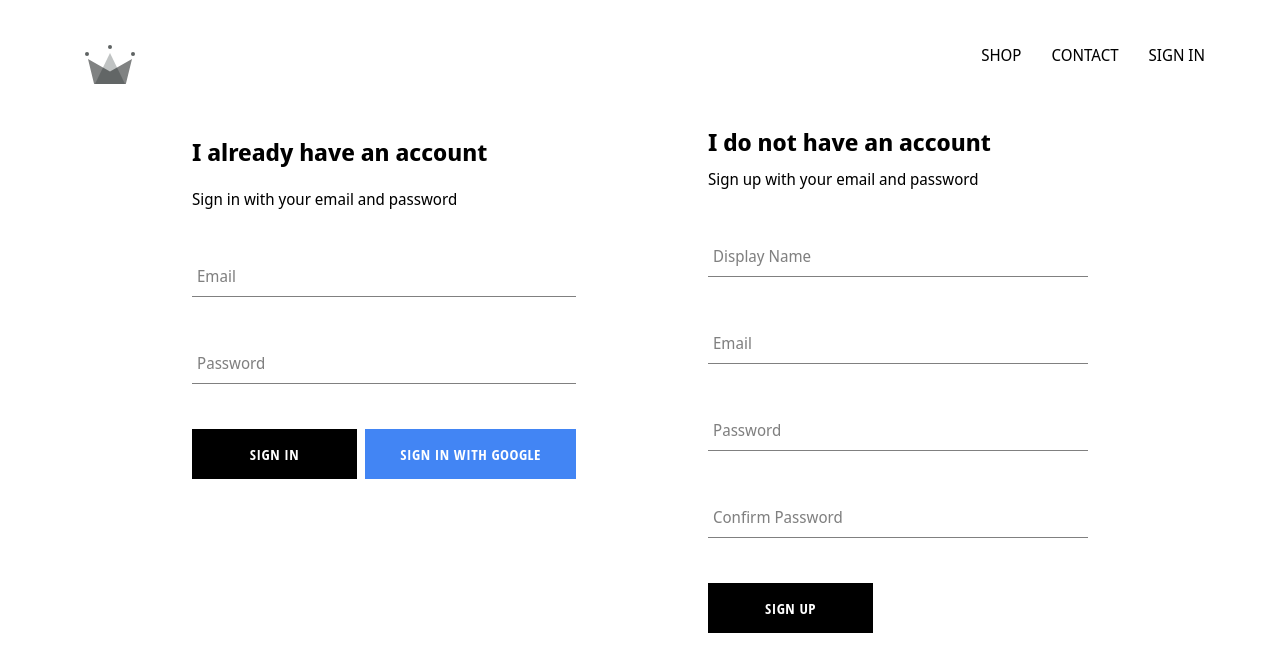
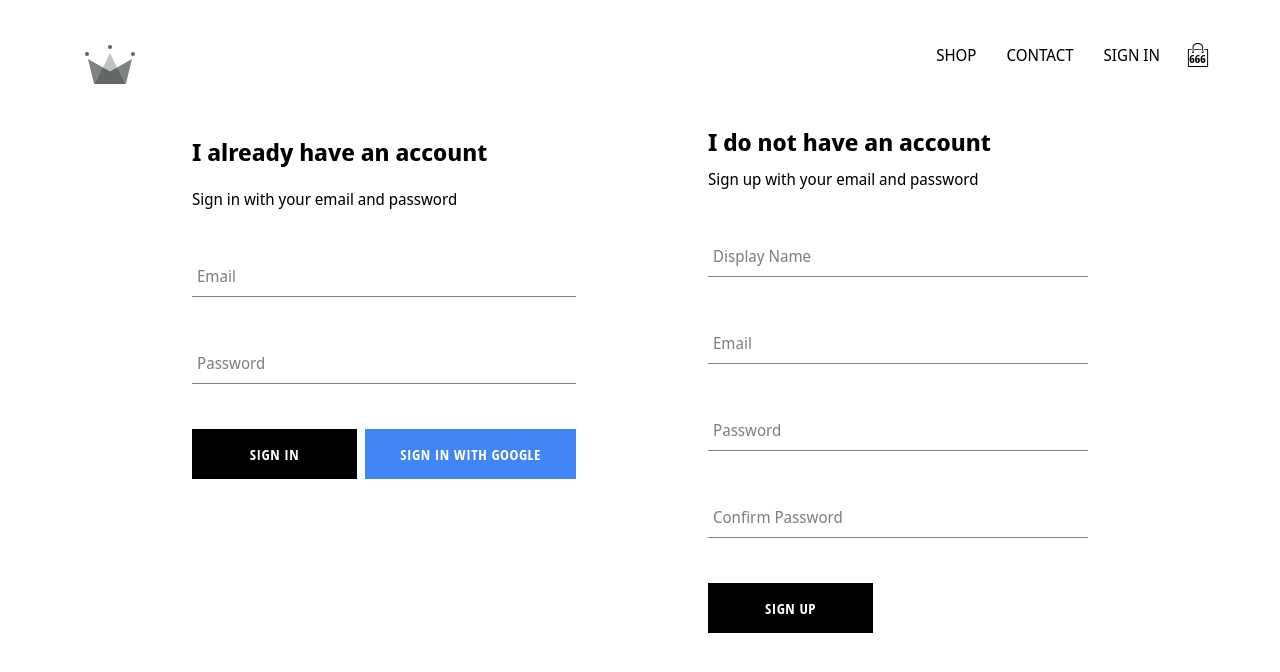
Before and after one commit to amangoelfv/shopprio, a React (Create React App) app: page /signin in a window 1280 px wide. Shown: the top 672 px of the page. Built offline with nearby package versions, Linux system fonts and the light colour scheme; no server answers.

Commit message:
cart-dropdown added

```diff
--- /dev/null
+++ b/src/components/cart-dropdown/cart-dropdown.component.jsx
@@ -0,0 +1,13 @@
+import React from 'react';
+import './cart-dropdown.styles.scss'
+
+import CustomButton from '../custom-button/custom-button.component';
+
+const CartDropdown = () => (
+    <div className='cart-dropdown'>
+        <div className='cart-items'></div>
+        <CustomButton>GO TO CHECKOUT</CustomButton>
+    </div>
+)
+
+export default CartDropdown
--- /dev/null
+++ b/src/components/cart-dropdown/cart-dropdown.styles.scss
@@ -0,0 +1,24 @@
+.cart-dropdown {
+    position: absolute;
+    width: 240px;
+    height: 340px;
+    display: flex;
+    flex-direction: column;
+    padding: 20px;
+    border: 1px solid black;
+    background-color: white;
+    top: 90px;
+    right: 40px;
+    z-index: 5;
+
+    .cart-items {
+      height: 240px;
+      display: flex;
+      flex-direction: column;
+      overflow-y: scroll;
+    }
+
+    button {
+      margin-top: auto;
+    }
+  }
--- /dev/null
+++ b/src/components/cart-icon/cart-icon.component.jsx
@@ -0,0 +1,18 @@
+import React from 'react';
+import { ReactComponent as ShoppingIcon } from "../../assets/shopping-bag.svg"
+import "./cart-icon.styles.scss";
+import { connect } from 'react-redux';
+import { toggleCartHidden } from './../../redux/cart/cart.actions';
+
+const CartIcon = ({ toggleCartHidden }) => (
+    <div className="cart-icon" onClick={toggleCartHidden}>
+        <ShoppingIcon className='shopping-icon' />
+        <span className='item-count'>666</span>
+    </div>
+)
+
+const mapDispatchToProps = dispatch => ({
+    toggleCartHidden: () => dispatch(toggleCartHidden())
+})
+
+export default connect(null, mapDispatchToProps)(CartIcon);
--- /dev/null
+++ b/src/components/cart-icon/cart-icon.styles.scss
@@ -0,0 +1,21 @@
+.cart-icon {
+    width: 45px;
+    height: 45px;
+    position: relative;
+    display: flex;
+    align-items: center;
+    justify-content: center;
+    cursor: pointer;
+
+    .shopping-icon {
+      width: 24px;
+      height: 24px;
+    }
+
+    .item-count {
+      position: absolute;
+      font-size: 10px;
+      font-weight: bold;
+      bottom: 12px;
+    }
+  }
--- a/src/components/header/header.component.jsx
+++ b/src/components/header/header.component.jsx
@@ -4,7 +4,9 @@
 import { ReactComponent as Logo } from '../../assets/crown.svg'
 import { auth } from './../../firebase/firebase.utils';
 import { connect } from 'react-redux';
-const Header = ({ currentUser }) => (
+import CartIcon from './../cart-icon/cart-icon.component';
+import CartDropdown from './../cart-dropdown/cart-dropdown.component';
+const Header = ({ currentUser, hidden }) => (
     <div className='header'>
         <Link to="/" className='logo-container'>
             <Logo className='logo' />
@@ -17,12 +19,17 @@
                     <div className='option' onClick={() => auth.signOut()}>SIGN OUT</div> :
                     <Link className='option' to='/signin'>SIGN IN</Link>
             }
+            <CartIcon />
         </div>
+        {
+            hidden ? null :
+                <CartDropdown />
+        }
 
     </div>
 )
 
-const mapStateToProps = state => ({
-    currentUser: state.user.currentUser
+const mapStateToProps = ({ user: { currentUser }, cart: { hidden } }) => ({
+    currentUser, hidden
 })
 export default connect(mapStateToProps)(Header);
--- /dev/null
+++ b/src/redux/cart/cart.actions.js
@@ -0,0 +1,5 @@
+import { cartActionTypes } from './cart.types';
+
+export const toggleCartHidden = () => ({
+    type: cartActionTypes.TOGGLE_CART_HIDDEN
+})
--- /dev/null
+++ b/src/redux/cart/cart.reducer.jsx
@@ -0,0 +1,19 @@
+import { cartActionTypes } from './cart.types';
+const INITIAL_STATE = {
+    hidden: true
+};
+
+const cartReducer = (state = INITIAL_STATE, action) => {
+    switch (action.type) {
+        case cartActionTypes.TOGGLE_CART_HIDDEN:
+            return {
+                ...state,
+                hidden: !state.hidden
+            }
+
+        default:
+            return state
+    }
+}
+
+export default cartReducer;
--- /dev/null
+++ b/src/redux/cart/cart.types.js
@@ -0,0 +1,3 @@
+export const cartActionTypes = {
+    TOGGLE_CART_HIDDEN : 'TOGGLE_CART_HIDDEN'
+}
--- a/src/redux/root-reducer.js
+++ b/src/redux/root-reducer.js
@@ -1,7 +1,9 @@
 import { combineReducers } from "redux";
 
 import userReducer from "./user/user.reducer";
+import cartReducer from './cart/cart.reducer';
 
 export default combineReducers({
-    user: userReducer
+    user: userReducer,
+    cart: cartReducer
 })
```
Also changed, not shown: src/assets/shopping-bag.svg (added).
